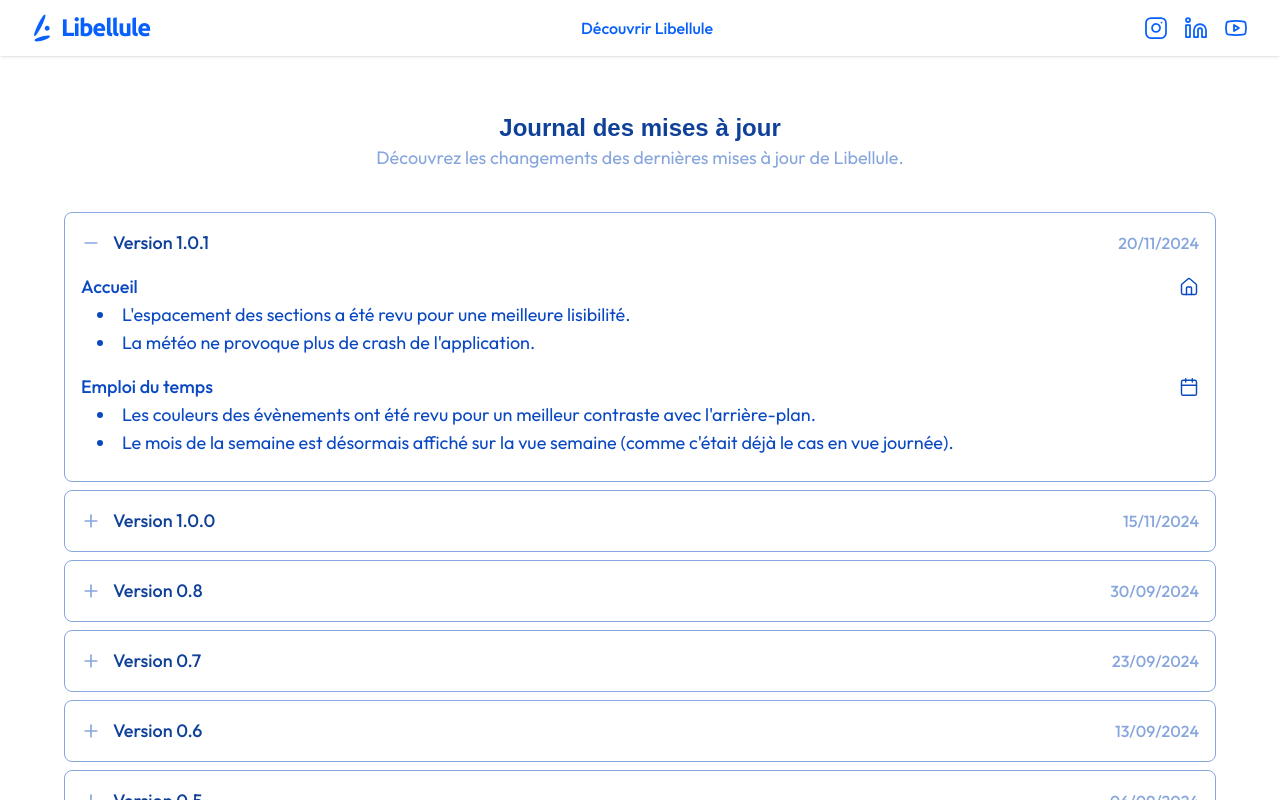
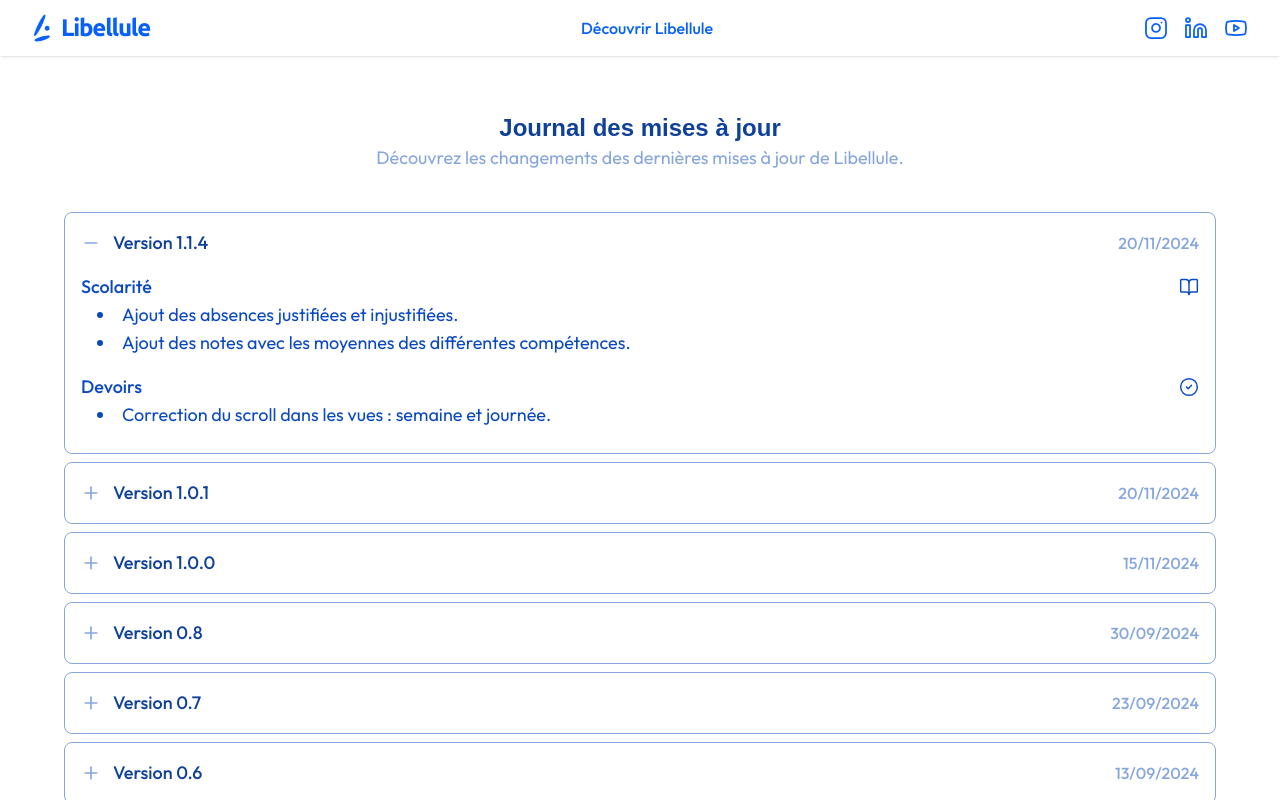
Before and after one commit to LibelluleApp/WebsiteV2, a Next.js app: page /patchnotes in a window 1280 px wide. Shown: the top 800 px of the page. Built offline with nearby package versions, Linux system fonts and the light colour scheme; a web font is replaced by a local one.

Commit message:
Ajout des notes de mise à jour pour la version 1.1.4, incluant des modifications sur la scolarité et les devoirs.

```diff
--- a/app/patchnotes/page.tsx
+++ b/app/patchnotes/page.tsx
@@ -30,6 +30,27 @@
   }, []);
 
   const faqItems: AccordionItem[] = [
+    {
+      title: "Version 1.1.4",
+      content: (
+        <div className="flex flex-col gap-4">
+          <ItemPatchnote
+            name="Scolarité"
+            content={[
+              "Ajout des absences justifiées et injustifiées.",
+              "Ajout des notes avec les moyennes des différentes compétences.",
+            ]}
+          />
+          <ItemPatchnote
+            name="Devoirs"
+            content={[
+              "Correction du scroll dans les vues : semaine et journée.",
+            ]}
+          />
+        </div>
+      ),
+      date: "20/11/2024",
+    },
     {
       title: "Version 1.0.1",
       content: (
```
